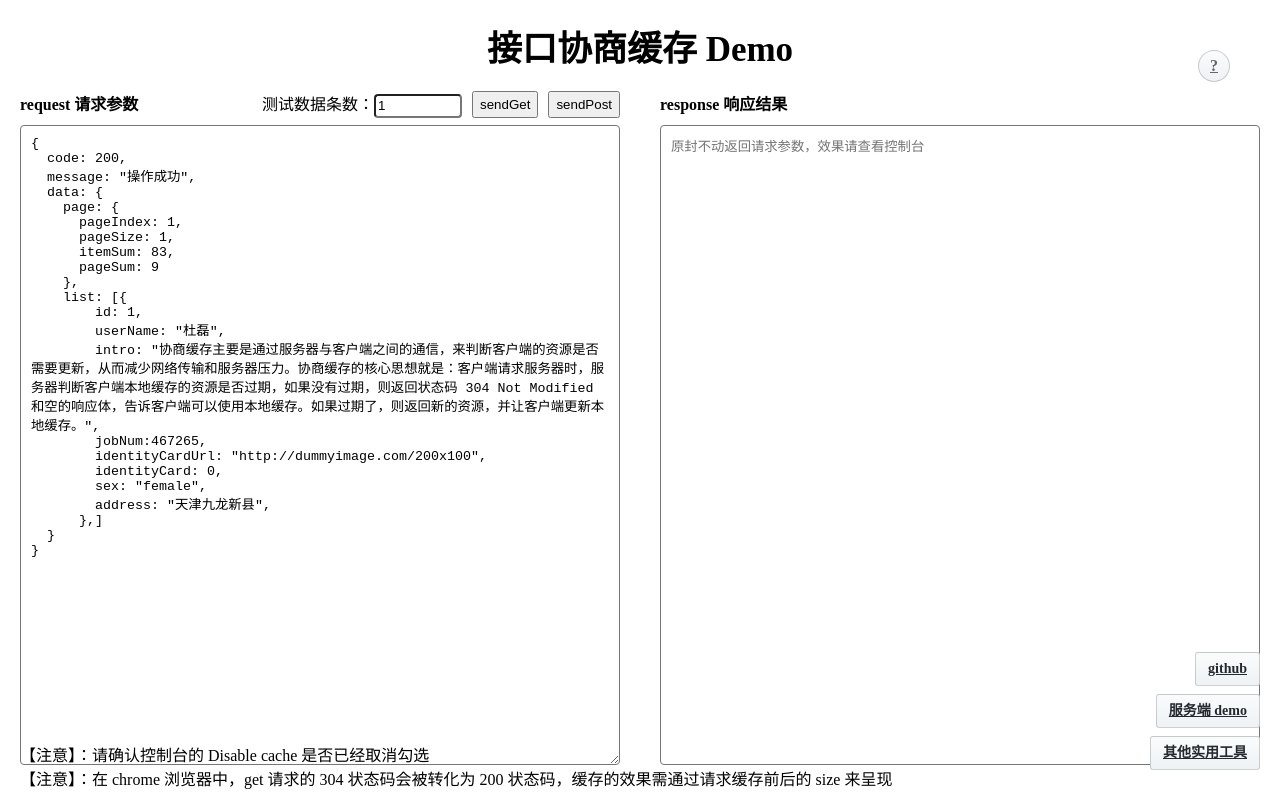
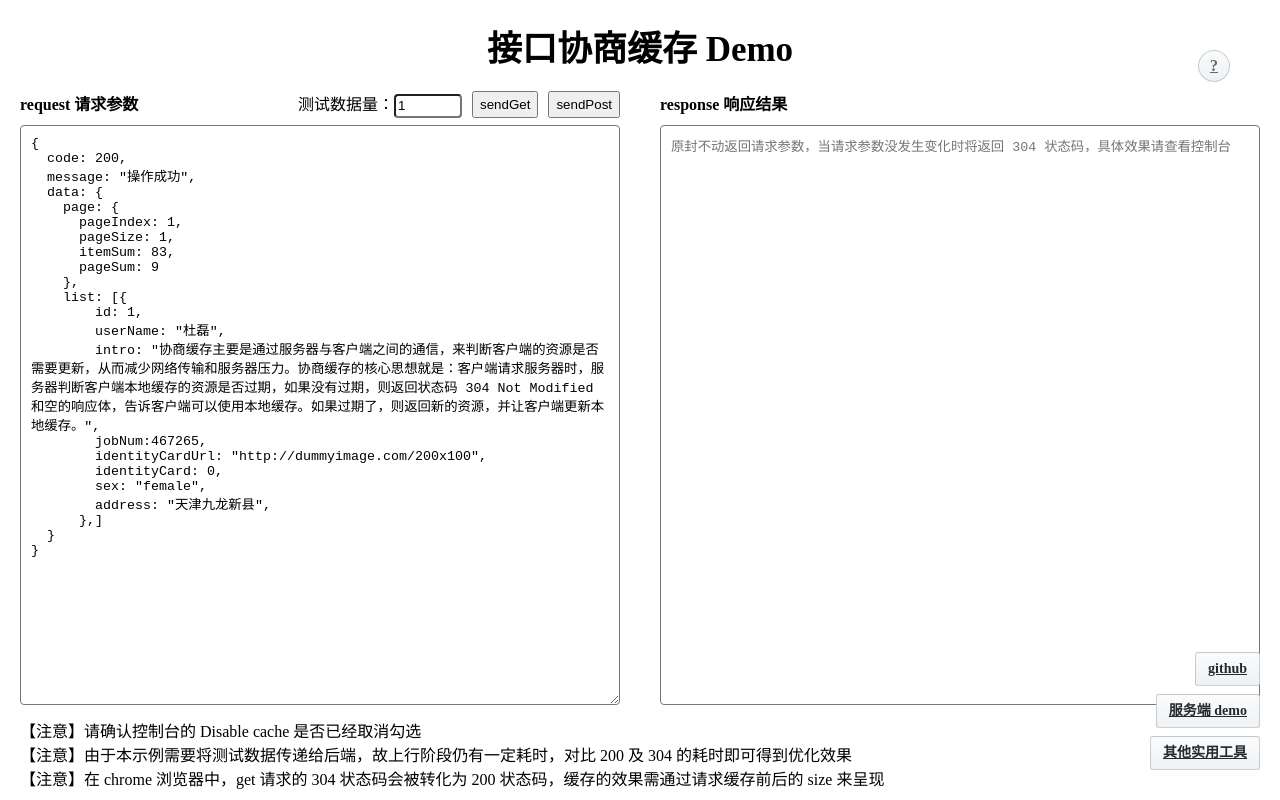
Before and after one commit to Momo707577045/ajax-etag-demo, a plain HTML site: page index.html in a window 1280 px wide. Drawn offline with nearby package versions, Linux system fonts and the light colour scheme.

Commit message:
完善提示

```diff
--- a/index.html
+++ b/index.html
@@ -101,13 +101,13 @@
     </div>
 
     <!-- 主体功能 -->
-    <section style="display:flex;height: 80%;">
+    <section style="display:flex;height: calc(100% - 220px)">
       <div style="flex:1;margin: 0 20px;">
         <div style="margin-bottom: 10px;">
           <strong style="display: inline-block; margin-right: 20px;">request 请求参数</strong>
           <div style="float:right;display: flex;justify-content: center;">
             <div style="margin-right: 10px;display: inline-block;">
-              测试数据条数：<input v-model="reqDataCount" style="height: 18px;width:80px;border-radius: 4px;">
+              测试数据量：<input v-model="reqDataCount" style="height: 18px;width:60px;border-radius: 4px;">
             </div>
             <input style="margin-right: 10px;" type="button" value="sendGet" @click="onSend('GET')">
             <input type="button" value="sendPost" @click="onSend('POST')">
@@ -124,13 +124,14 @@
         </div>
         <textarea :value="respTextarea"
           style="width: 100%;height:100%;padding: 10px;white-space: pre-line; border-radius: 4px;box-sizing: border-box;"
-          placeholder="原封不动返回请求参数，效果请查看控制台"></textarea>
+          placeholder="原封不动返回请求参数，当请求参数没发生变化时将返回 304 状态码，具体效果请查看控制台"></textarea>
       </div>
     </section>
 
     <section style="position: fixed; bottom: 10px;left: 20px;">
-      <div>【注意】：请确认控制台的 Disable cache 是否已经取消勾选</div>
-      <div>【注意】：在 chrome 浏览器中，get 请求的 304 状态码会被转化为 200 状态码，缓存的效果需通过请求缓存前后的 size 来呈现</div>
+      <div>【注意】请确认控制台的 Disable cache 是否已经取消勾选</div>
+      <div>【注意】由于本示例需要将测试数据传递给后端，故上行阶段仍有一定耗时，对比 200 及 304 的耗时即可得到优化效果</div>
+      <div>【注意】在 chrome 浏览器中，get 请求的 304 状态码会被转化为 200 状态码，缓存的效果需通过请求缓存前后的 size 来呈现</div>
     </section>
   </section>
 </body>
@@ -227,7 +228,7 @@
 
     watch: {
       reqDataCount(newValue) {
-        this.reqDataCount = Math.abs(parseInt(newValue)) || 10
+        this.reqDataCount = Math.abs(parseInt(newValue || 0))
         if (newValue > 10000) {
           this.reqDataCount = 10000
         }
@@ -262,7 +263,7 @@
       // 设置测试数据，以示例明显的效果
       setTestData() {
         let listStr = ''
-        for (let index = 0; index < this.reqDataCount; index++) {
+        for (let index = 0; index < (this.reqDataCount || 10); index++) {
           listStr += `{
         id: ${index + 1},
         userName: "杜磊",
```
